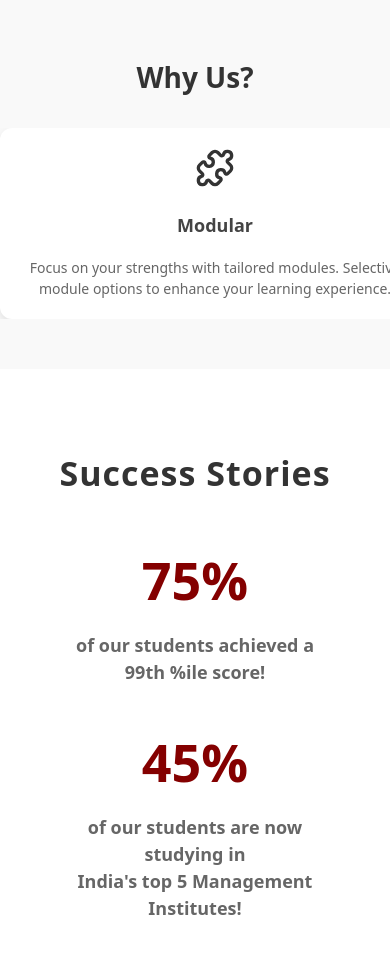
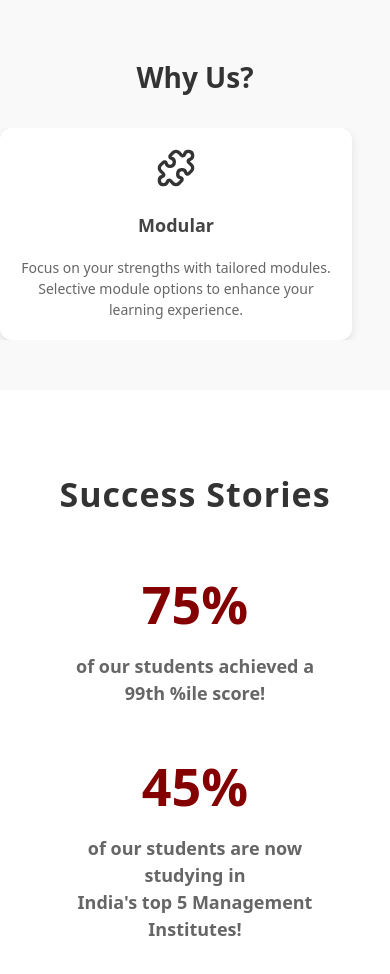
Before and after one commit to SahilKakade/IIM-Landingpage, a React (Vite) app: page / in a window 390 px wide. Shown: the part 1060-2034 px from the top of the page. Built offline with nearby package versions, Linux system fonts and the light colour scheme.

Commit message:
Updated some files

```diff
--- a/src/index.css
+++ b/src/index.css
@@ -210,7 +210,7 @@ button:focus-visible {
   }
 
   .slider-card {
-    min-width: 100%;
+    max-width: 80%;
     background: white;
     padding: 20px;
     border-radius: 12px;
@@ -278,7 +278,7 @@ button:focus-visible {
   font-weight: 900;
   display: block;
   margin-bottom: 10px;
-  animation: bounce 1s infinite alternate;
+
 }
 
 /* Bounce Animation */
@@ -337,8 +337,8 @@ p {
 
 }
 .member-image {
-  width: 120px;
-  height: 120px;
+  width: 150px;
+  height: 150px;
   border-radius: 50%; /* Makes it circular */
   object-fit: cover;
   margin-bottom: 10px;
```
